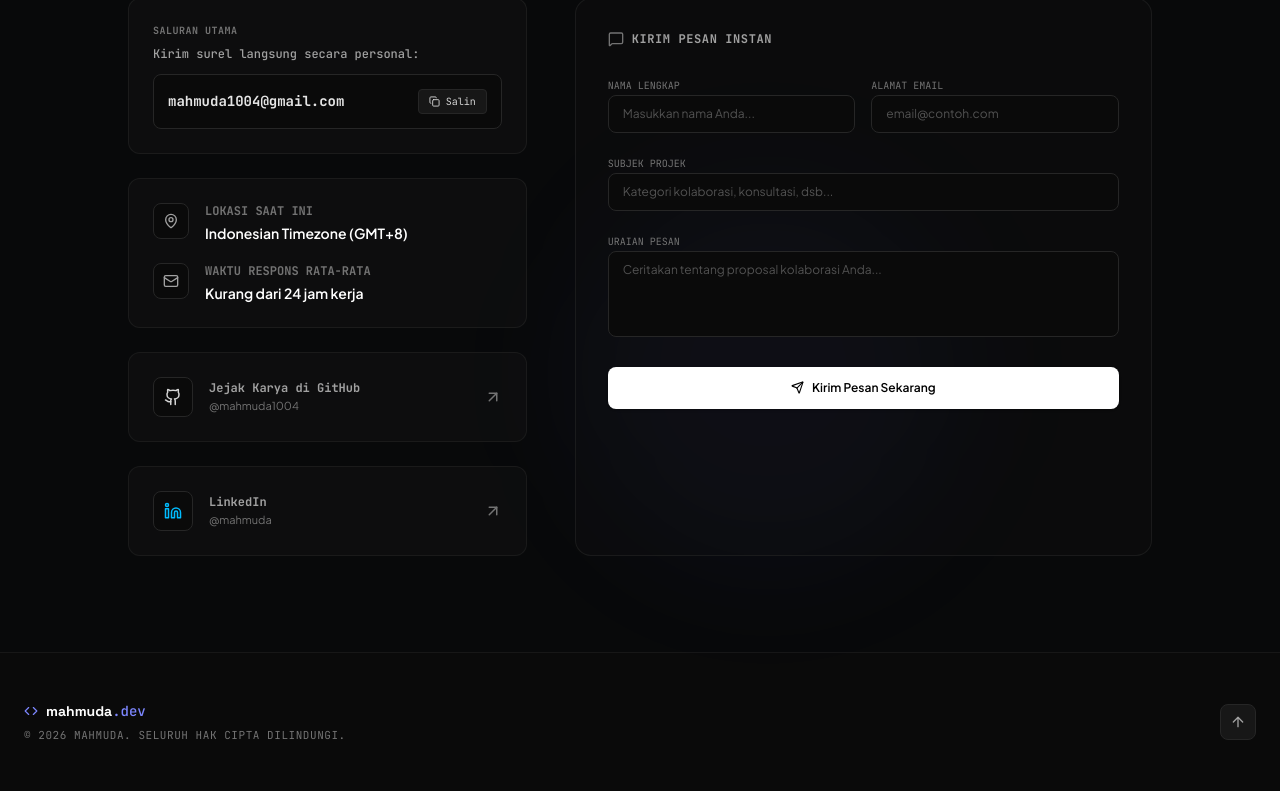
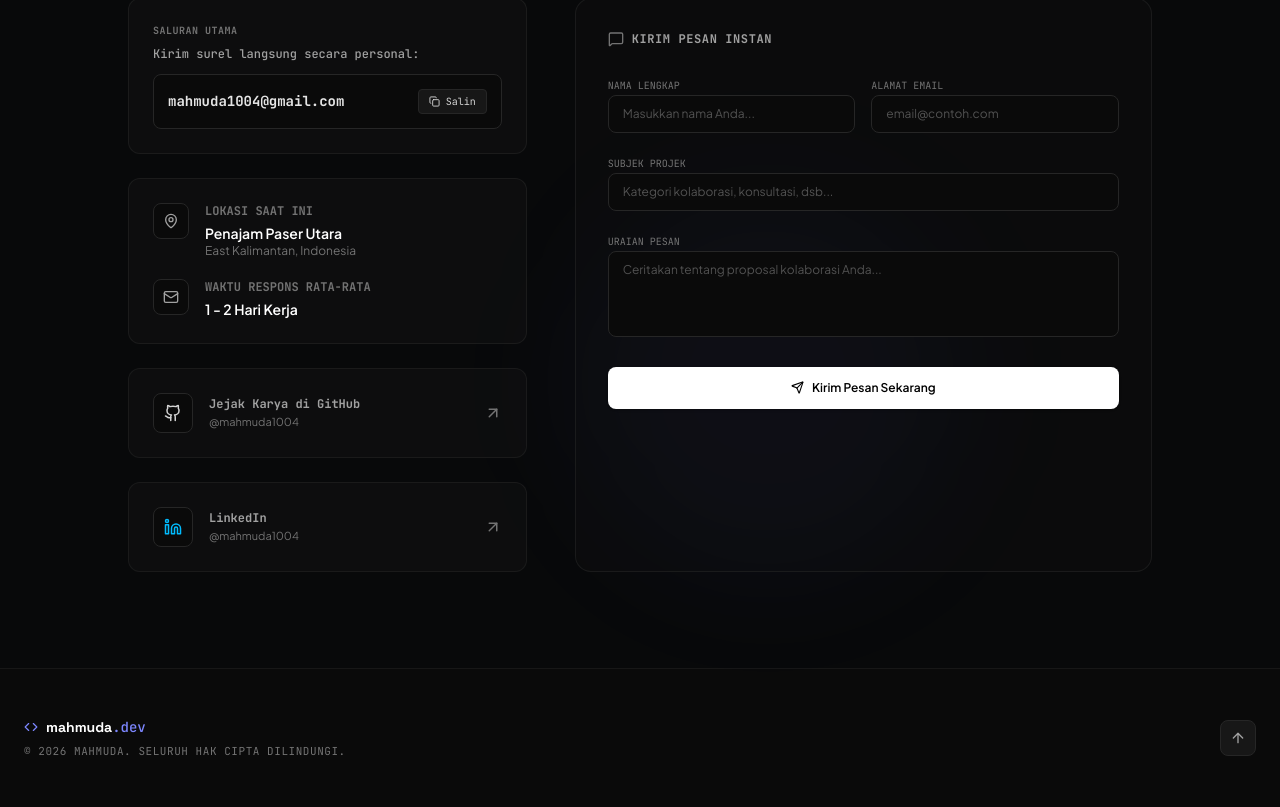
Before and after one commit to mahmuda1004/mahmuda-portofolio, a React (Vite) app: page / in a window 1280 px wide. Shown: the part 8257-9064 px from the top of the page. Built offline with nearby package versions, Linux system fonts and the light colour scheme; no server answers.

Commit message:
Update Contact.tsx

```diff
--- a/src/components/Contact.tsx
+++ b/src/components/Contact.tsx
@@ -5,12 +5,10 @@ import { motion, AnimatePresence } from 'motion/react';
 interface ContactProps {
   githubUrl: string;
   linkedinUrl: string;
-  cvUrl: string;
   email: string;
 }
 
-export default function Contact({ githubUrl, linkedinUrl,cvUrl,
-  email, }: ContactProps) {
+export default function Contact({ githubUrl, linkedinUrl, email, }: ContactProps) {
   const [copied, setCopied] = useState(false);
   const [formData, setFormData] = useState({ name: '', email: '', subject: '', message: '' });
   const [isSubmitting, setIsSubmitting] = useState(false);
@@ -101,8 +99,17 @@ export default function Contact({ githubUrl, linkedinUrl,cvUrl,
                     <MapPin size={16} />
                   </div>
                   <div>
-                    <h4 className="text-xs font-mono font-bold text-neutral-500 uppercase">Lokasi Saat Ini</h4>
-                    <p className="text-xs sm:text-sm text-white font-semibold mt-1">Indonesian Timezone (GMT+8)</p>
+                    <h4 className="text-xs font-mono font-bold text-neutral-500 uppercase">
+                      Lokasi Saat Ini
+                    </h4>
+
+                    <p className="text-sm text-white font-semibold mt-1">
+                      Penajam Paser Utara
+                    </p>
+
+                    <p className="text-xs text-neutral-500">
+                      East Kalimantan, Indonesia
+                    </p>
                   </div>
                 </div>
 
@@ -112,7 +119,7 @@ export default function Contact({ githubUrl, linkedinUrl,cvUrl,
                   </div>
                   <div>
                     <h4 className="text-xs font-mono font-bold text-neutral-500 uppercase">Waktu Respons Rata-rata</h4>
-                    <p className="text-xs sm:text-sm text-white font-semibold mt-1">Kurang dari 24 jam kerja</p>
+                    <p className="text-xs sm:text-sm text-white font-semibold mt-1"> 1 - 2 Hari Kerja</p>
                   </div>
                 </div>
               </div>
@@ -154,7 +161,7 @@ export default function Contact({ githubUrl, linkedinUrl,cvUrl,
                     LinkedIn
                   </h4>
                   <p className="text-[11px] text-neutral-500 mt-0.5">
-                    @mahmuda
+                    @mahmuda1004
                   </p>
                 </div>
               </div>
@@ -175,7 +182,7 @@ export default function Contact({ githubUrl, linkedinUrl,cvUrl,
 
             <form onSubmit={handleSubmit} className="space-y-4">
               <div className="grid grid-cols-1 sm:grid-cols-2 gap-4">
-                <div className="space-y-1.5ClassName">
+                <div className="space-y-1.5">
                   <label className="text-[10px] font-mono text-neutral-500 uppercase" htmlFor="name">Nama Lengkap</label>
                   <input
                     type="text"
@@ -188,7 +195,7 @@ export default function Contact({ githubUrl, linkedinUrl,cvUrl,
                     className="w-full bg-neutral-950 border border-neutral-800 focus:border-neutral-700 rounded-lg py-2.5 px-3.5 text-xs text-neutral-300 placeholder-neutral-600 focus:outline-none transition-all"
                   />
                 </div>
-                <div className="space-y-1.5ClassName">
+                <div className="space-y-1.5">
                   <label className="text-[10px] font-mono text-neutral-500 uppercase" htmlFor="email">Alamat Email</label>
                   <input
                     type="email"
@@ -203,7 +210,7 @@ export default function Contact({ githubUrl, linkedinUrl,cvUrl,
                 </div>
               </div>
 
-              <div className="space-y-1.5ClassName">
+              <div className="space-y-1.5">
                 <label className="text-[10px] font-mono text-neutral-500 uppercase" htmlFor="subject">Subjek Projek</label>
                 <input
                   type="text"
```
